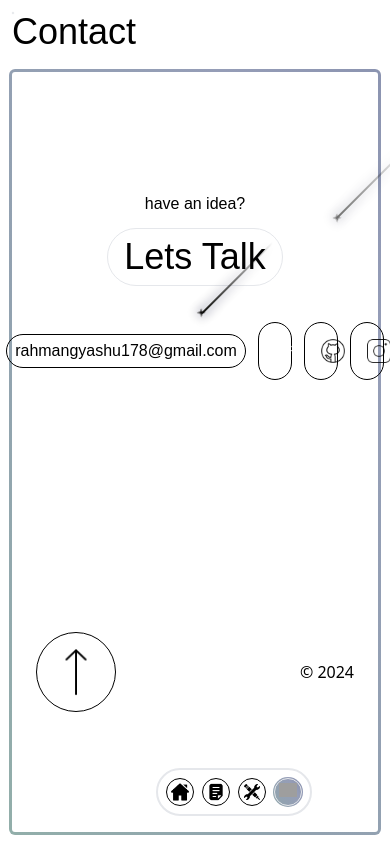
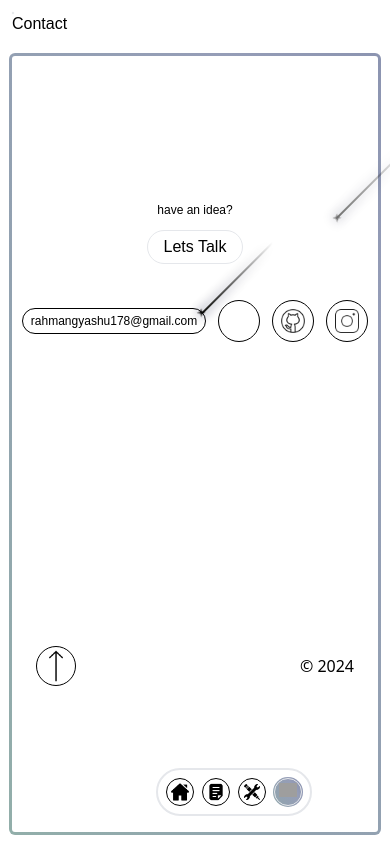
Before and after one commit to NotGyashu/Updated-Portfolio, a React (Create React App) app: page /contact in a window 390 px wide. Built offline with nearby package versions, Linux system fonts and the light colour scheme; grey boxes are pictures that could not be loaded; a web font is replaced by a local one.

Commit message:
making responsive

```diff
--- a/src/components/contact.js
+++ b/src/components/contact.js
@@ -8,6 +8,7 @@ import Inner from "../utility/inner";
 
 export const Contact = () => {
   const [cursorVisible, setCursorVisible] = useState(true);
+  const [isHovered, setIsHovered] = useState(false);
   const year = new Date().getFullYear();
   const social = [
     {
@@ -45,6 +46,14 @@ export const Contact = () => {
   const disableCursor = () => setCursorVisible(false);
   const enableCursor = () => setCursorVisible(true);
 
+  const handleTouchStart = () => {
+    setIsHovered(true);
+  };
+
+  const handleTouchEnd = () => {
+    setIsHovered(false);
+  };
+
   return (
     <div
       ref={contactRef}
@@ -56,11 +65,11 @@ export const Contact = () => {
         <ShootingStar />
       </div>
       <div className="flex flex-col gap-5 flex-grow">
-        <div className="text-4xl Panchang-font">Contact</div>
+        <div className="lg:text-6xl md:text-4xl  Panchang-font">Contact</div>
         <div className="flex flex-col gap-3 gradient-border justify-around bg-white flex-grow">
           <div className="flex flex-col gap-3 items-center justify-center">
             <div
-              className="Panchang-font hover:underline"
+              className="Panchang-font hover:underline lg:text-xl text-xs"
               onMouseEnter={disableCursor}
               onMouseLeave={enableCursor}
             >
@@ -69,11 +78,18 @@ export const Contact = () => {
             <Inner />
 
             <motion.div
-              className="text-4xl Panchang-font border py-2 px-4 rounded-full"
+              className="lg:text-4xl text-2l Panchang-font border py-1 lg:py-2 px-4    rounded-full"
               whileHover={{ backgroundColor: "#111212", color: "#fff" }}
-              transition={{ duration: 0.3 }}
+              transition={{ duration: 0.3, ease: "easeOutQuart" }}
               onMouseEnter={disableCursor}
               onMouseLeave={enableCursor}
+              onTouchStart={handleTouchStart}
+              onTouchEnd={handleTouchEnd}
+              style={{
+                transform: isHovered ? "scale(1.2)" : "scale(1)",
+                backgroundColor: isHovered ? "#111212" : "",
+                color: isHovered ? "#fff" : "", // Change text color when hovered
+              }}
             >
               Lets Talk
             </motion.div>
@@ -83,7 +99,7 @@ export const Contact = () => {
               onMouseLeave={enableCursor}
             >
               <motion.div
-                className="border p-1 border-black rounded-full px-2 cabinet-font "
+                className="border p-1 border-black rounded-full px-2 cabinet-font text-xs lg:text-lg"
                 whileHover={{
                   scale: 1.1,
                   backgroundColor: "#111212",
@@ -92,7 +108,7 @@ export const Contact = () => {
                 onClick={() =>
                   (window.location.href = "mailto:rahmangyashu178@gmail.com")
                 }
-              >
+               >
                 rahmangyashu178@gmail.com
               </motion.div>
               {social.map((s, index) => (
@@ -111,7 +127,7 @@ export const Contact = () => {
                   animate="visible"
                   className="border border-black rounded-full"
                 >
-                  <img src={s.src} className="h-6 w-6 m-4" />
+                  <img src={s.src} className="h-6 w-6 lg:m-4 m-2" />
                 </motion.div>
               ))}
             </div>
@@ -119,7 +135,7 @@ export const Contact = () => {
 
           <div className="flex justify-between items-center px-6">
             <motion.div
-              className="h-20 w-20 cursor-pointer border border-black rounded-full flex justify-center items-center"
+              className="lg:h-20 lg:w-20  h-10 w-10 cursor-pointer border border-black rounded-full flex justify-center items-center"
               variants={{
                 hidden: { opacity: 0 },
                 visible: { opacity: 1 },
@@ -134,7 +150,7 @@ export const Contact = () => {
               onMouseEnter={disableCursor}
               onMouseLeave={enableCursor}
             >
-              <img src="\icons8-up-arrow-100.png" className="h-12 w-12" />
+              <img src="\icons8-up-arrow-100.png" className="lg:h-12 h-8 w-8 lg:w-12" />
             </motion.div>
 
             <div>&copy; {year}</div>
```
